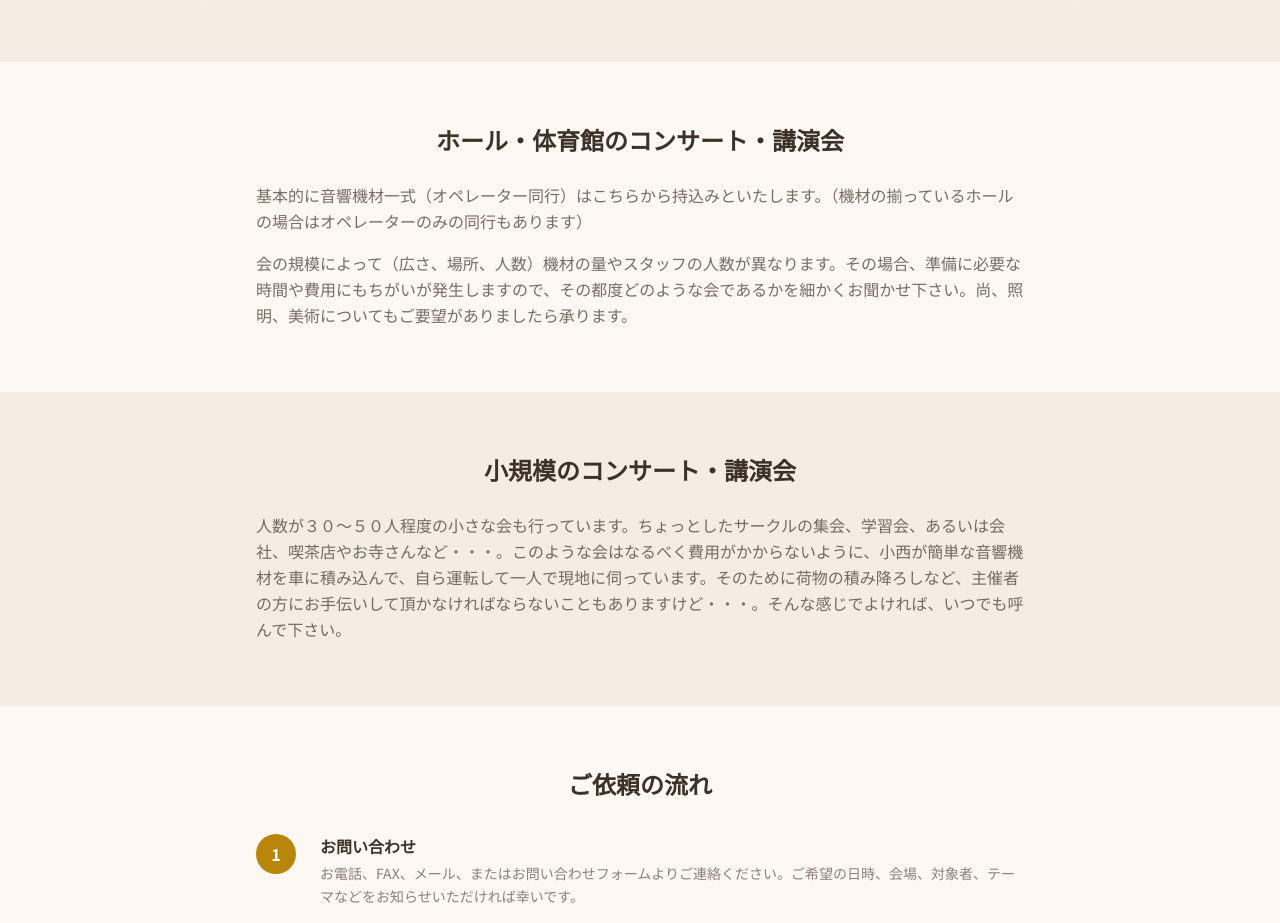
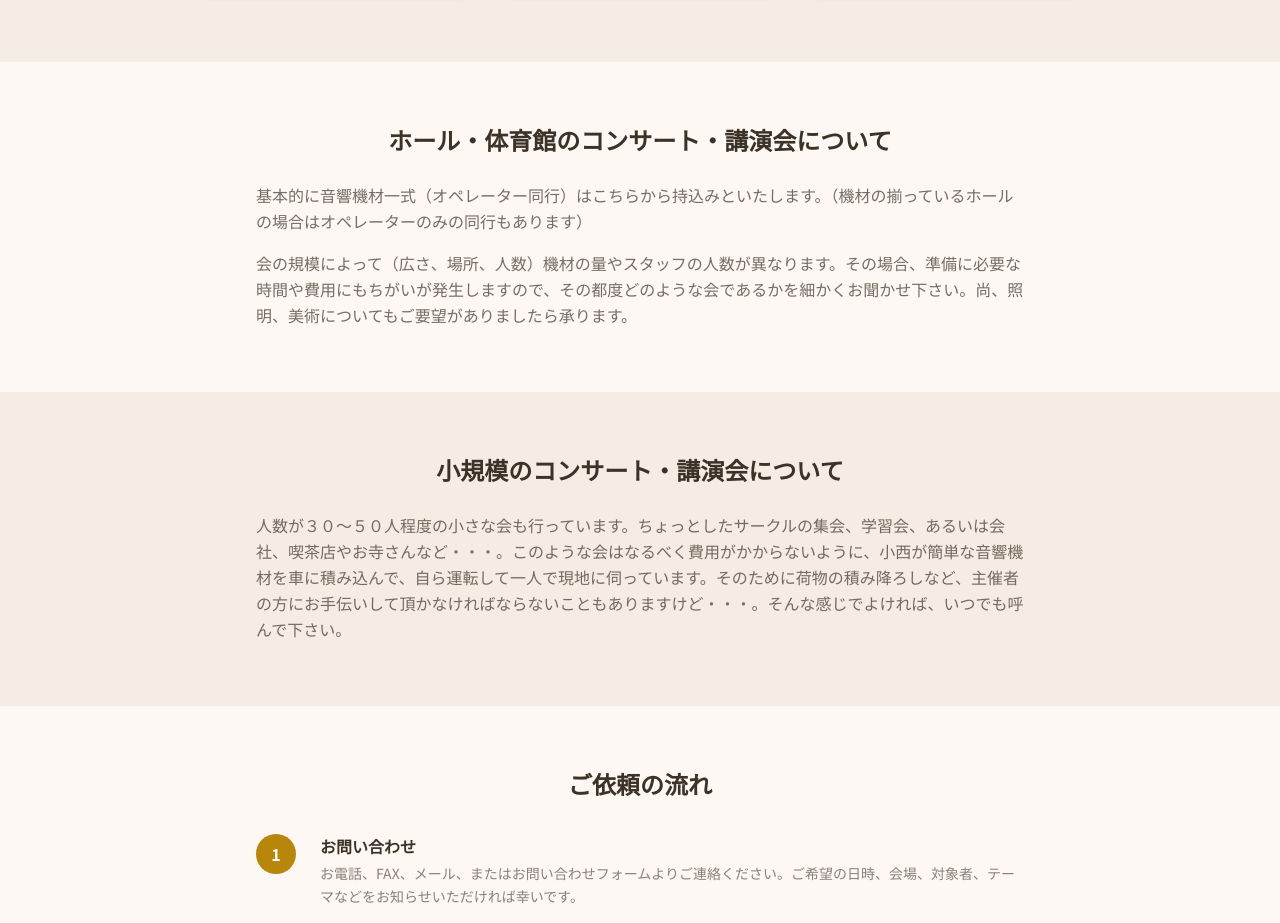
Before and after one commit to gitmrk2k6/farther-hp, a Next.js app: page /lecture in a window 1280 px wide. Shown: the part 1553-2476 px from the top of the page. Built offline with nearby package versions, Linux system fonts and the light colour scheme.

Commit message:
fix: 講演会見出しに「について」を戻す

```diff
--- a/src/app/lecture/page.tsx
+++ b/src/app/lecture/page.tsx
@@ -120,7 +120,7 @@ export default function LecturePage() {
         <div className="max-w-3xl mx-auto">
           <FadeIn>
             <h3 className="font-serif text-lg md:text-2xl font-bold mb-6 text-center">
-              ホール・体育館のコンサート・講演会
+              ホール・体育館のコンサート・講演会について
             </h3>
             <div className="space-y-4 text-foreground/70 leading-relaxed">
               <p>
@@ -139,7 +139,7 @@ export default function LecturePage() {
         <div className="max-w-3xl mx-auto">
           <FadeIn>
             <h3 className="font-serif text-lg md:text-2xl font-bold mb-6 text-center">
-              小規模のコンサート・講演会
+              小規模のコンサート・講演会について
             </h3>
             <div className="space-y-4 text-foreground/70 leading-relaxed">
               <p>
```
